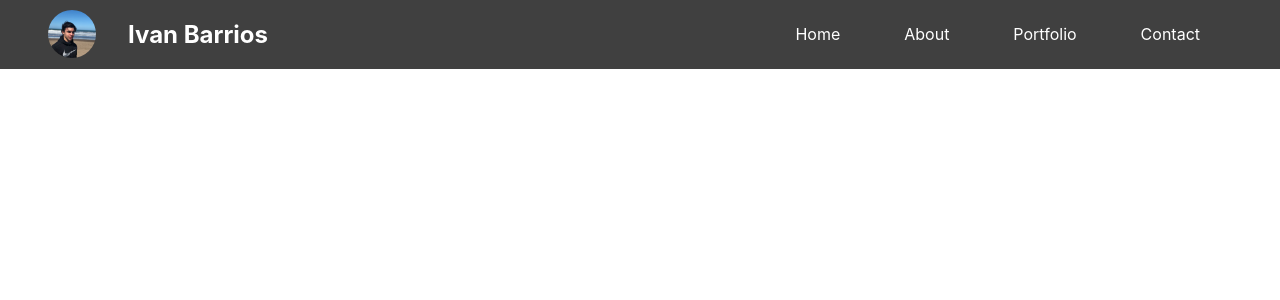
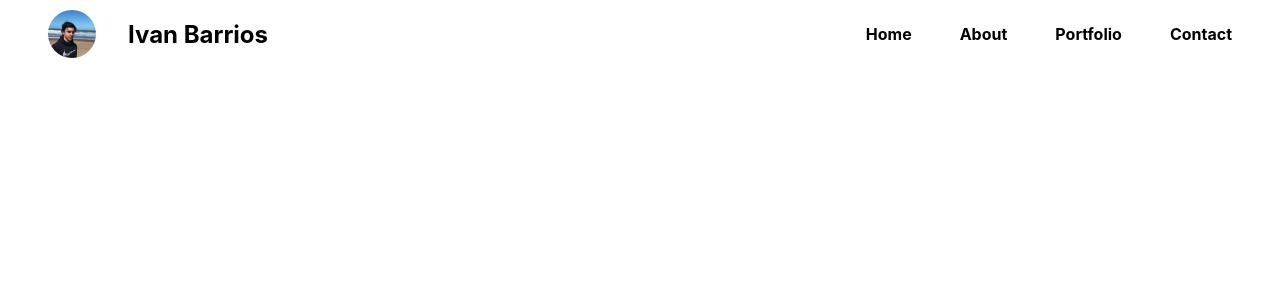
Before and after one commit to ivan-barrios/my-portfolio, a React (Create React App) app: page / in a window 1280 px wide. Shown: the top 300 px of the page. Built offline with nearby package versions, Linux system fonts and the light colour scheme.

Commit message:
finished nav and side bar

```diff
--- a/src/components/Navbar.js
+++ b/src/components/Navbar.js
@@ -1,4 +1,3 @@
-import { useState } from "react";
 import "./styles/navbar.css";
 
 const Navbar = ({ setShowMenu, showMenu }) => {
@@ -12,7 +11,11 @@ const Navbar = ({ setShowMenu, showMenu }) => {
   return (
     <nav>
       <div className="me">
-        <img className="my-img" src={require("../images/me.jpeg")} />
+        <img
+          className="my-img"
+          src={require("../images/me.jpeg")}
+          alt="Ivan Barrios"
+        />
         <h1>Ivan Barrios</h1>
       </div>
       <div className="header-main">
--- a/src/components/Sidebar.js
+++ b/src/components/Sidebar.js
@@ -4,16 +4,16 @@ const Sidebar = ({ showMenu }) => {
   return (
     <ul className={showMenu ? "sideMenu" : "sideMenu clicked"}>
       <li>
-        <a href="home">Home</a>
+        <a href="#home">Home</a>
       </li>
       <li>
-        <a href="about">About</a>
+        <a href="#about">About</a>
       </li>
       <li>
-        <a href="portfolio">Portfolio</a>
+        <a href="#portfolio">Portfolio</a>
       </li>
       <li>
-        <a href="contact">Contact</a>
+        <a href="#contact">Contact</a>
       </li>
     </ul>
   );
--- a/src/components/styles/navbar.css
+++ b/src/components/styles/navbar.css
@@ -1,6 +1,6 @@
 nav {
-    background-color: rgba(0, 0, 0, .75);
-    color: white;
+    background-color: #FFF;
+    color: black;
     position: sticky;
     display: flex;
     justify-content: space-between;
@@ -24,22 +24,27 @@ nav {
 
 .header-links {
     display: flex;
+    align-items: center;
     margin: 0;
+    gap: 3rem;
 }
 
 .header-links > li {
     display: flex;
-    align-items: center;
+    height: 100%;
 }
 
 .header-links > li > a {
-    padding: 1.5rem 2rem 1.5rem 2rem;
-    color: white;
+    display: flex;
+    align-items: center;
+    height: 100%;
+    color: black;
     text-decoration: none;
-    transition: text-shadow .2s ease-in-out;
+    font-weight: bold;
+    transition: color .3s ease;
 }
 .header-links > li > a:hover {
-    text-shadow: -2px -2px 5px whitesmoke;
+    color: #facf0f;
 }
 
 ion-icon {
--- a/src/components/styles/sidebar.css
+++ b/src/components/styles/sidebar.css
@@ -1,6 +1,5 @@
 .sideMenu {
     display: none;
-    background-color: antiquewhite;
     width: 100vw;
     position: absolute;
     right: -100vw;
@@ -15,12 +14,23 @@
 }
 
 .sideMenu > li {
-    padding: 1.5rem;
+    width: 100%;
 }
 .sideMenu > li > a {
-    background-color: brown;
+    color: black;
+    text-decoration: none;
+    border-bottom:1px solid #eee;
+    display: block;
     width: 100%;
-    padding: 1.5rem;
+    padding-top: 2rem;
+    padding-bottom: 2rem;
+    text-align:center;
+    font-weight: bold;
+
+    transition: color .3s;
+}
+.sideMenu > li > a:hover {
+    color: #facf0f;
 }
 
 @media (max-width: 800px) {
```
